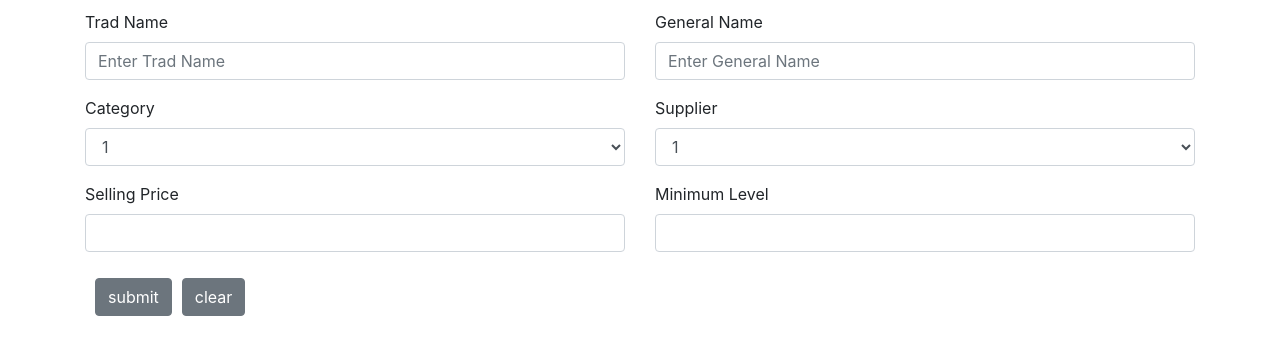
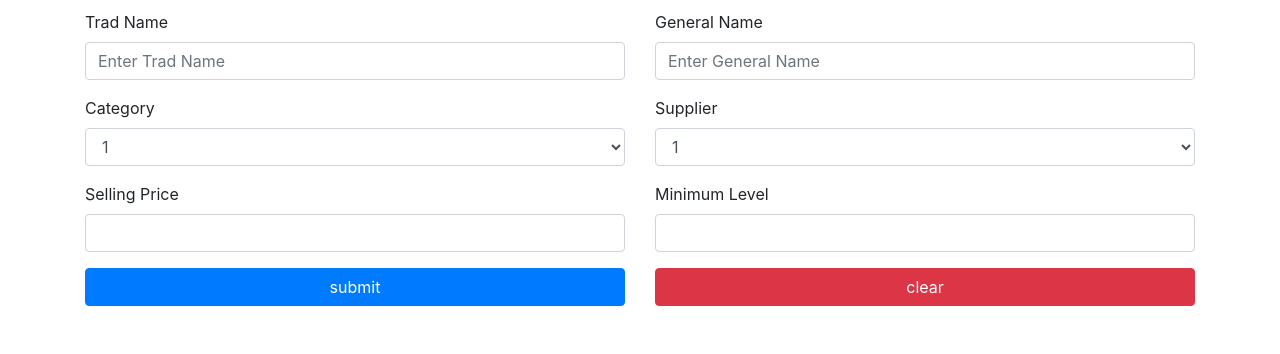
Before and after one commit to mohannadprogrammer/MDP-Pharmacy, a React (Create React App) app: page / in a window 1280 px wide. Shown: the top 354 px of the page. Built offline with nearby package versions, Linux system fonts and the light colour scheme.

Commit message:
design register form

```diff
--- a/src/components/ItemRejesterForm/form.css
+++ b/src/components/ItemRejesterForm/form.css
@@ -1,3 +1,3 @@
 .bu {
-    margin:10px
+    width: 100%
 }
--- a/src/components/ItemRejesterForm/form.js
+++ b/src/components/ItemRejesterForm/form.js
@@ -61,9 +61,14 @@ function form() {
                         </FormGroup>
                     </Col>
                 </Row>
-                <Button type="submit" className='bu'>submit</Button>
-
-                <Button type='reset'>clear</Button>
+                <Row>
+                    <Col>
+                        <Button type="submit" className="bu" color="primary">submit</Button>
+                    </Col>
+                    <Col>
+                        <Button type='reset' className="bu" color="danger">clear</Button>
+                    </Col>
+                </Row>
             </Form>
         </Container >
 
```
